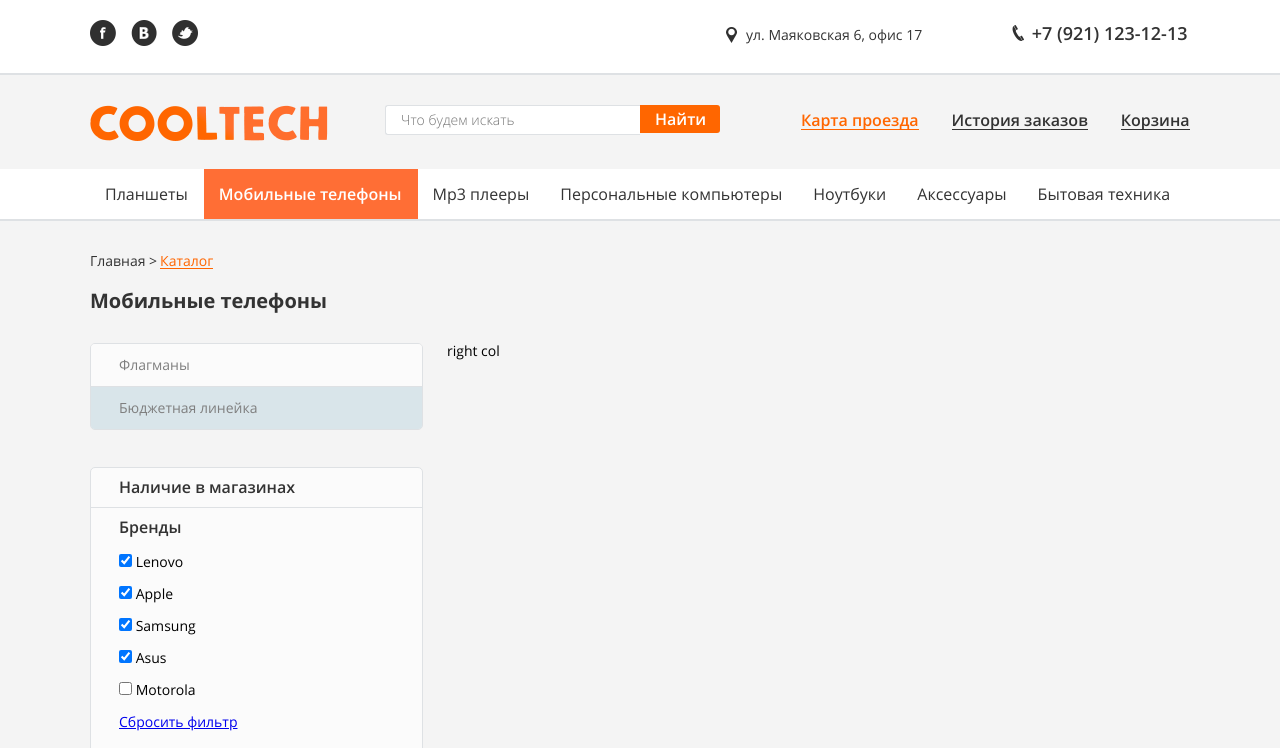
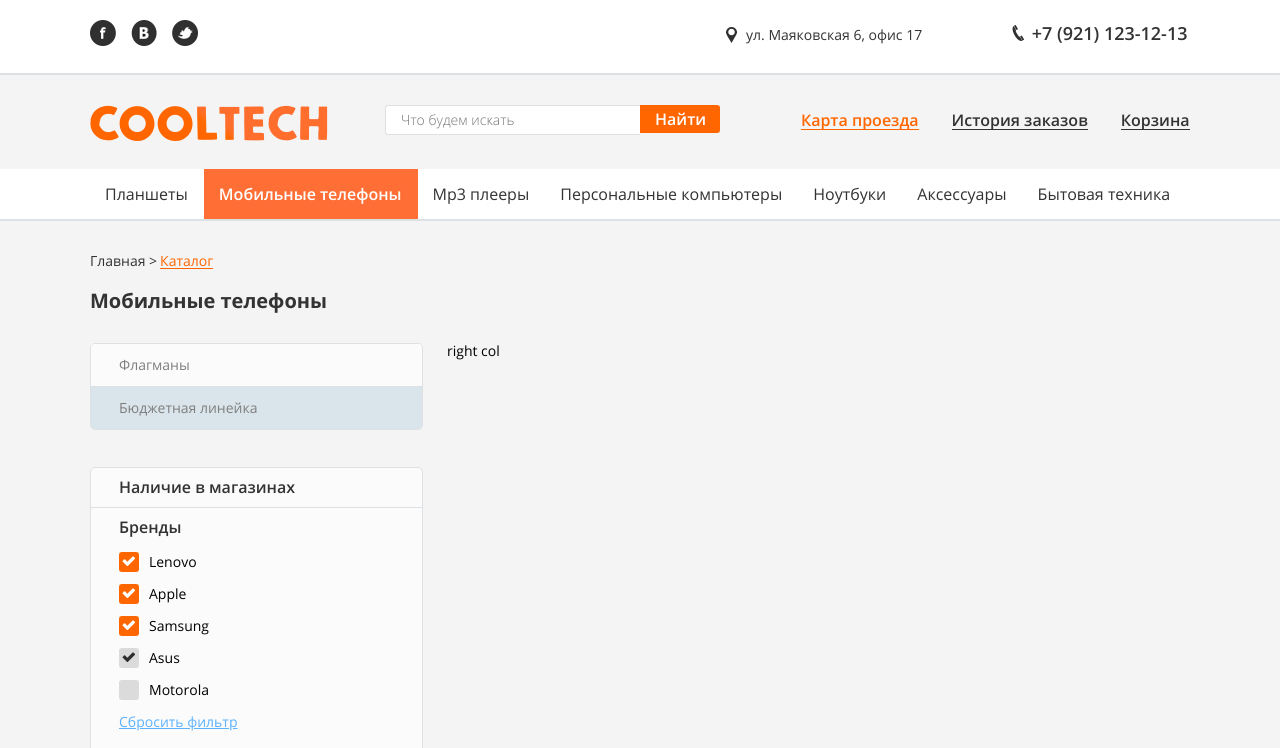
Before and after one commit to LrVch/project2, a website: page app/index.html in a window 1280 px wide. Both pictures are taken after a click on the link "Наличие в магазинах". Shown: the top 748 px of the page. Drawn offline with nearby package versions, Linux system fonts and the light colour scheme.

Commit message:
Сверстал блоки чекбоксов в фильтре и сделал сброс по кнопке

```diff
--- a/app/js/main-filter.js
+++ b/app/js/main-filter.js
@@ -7,6 +7,7 @@ var mainFilter = (function () {
 
   function _setUpListners() {
     $('.main-filter__trigger').on('click', _toggleFilter);
+    $(".main-filter__inner-reset").on('click', _reset);
   };
 
   function _modules() {
@@ -45,6 +46,15 @@ var mainFilter = (function () {
     }*/
   };
 
+  function _reset(e) {
+    e.preventDefault();
+
+    var
+      $this = $(this),
+      list = $this.closest(".main-filter__inner"),
+      checkBoxs = list.find('input[type="checkbox"]');
+    checkBoxs.removeAttr("checked");
+  }
   return {
     init: init
   };
--- a/app/markups/_blocks/_main-filter.jade
+++ b/app/markups/_blocks/_main-filter.jade
@@ -36,10 +36,10 @@
                       name= name
                       id= name.replace( / /g, "-" )
                       checked= ((index == pointCheck-1 || index >= rangeCheck[0]-1 && index <= rangeCheck[1]-1) ? true: false)
-                      class="main-filter__inner-checkbox " + ((index == pointHot-1 || index >= rangeHot[0]-1 && index <= rangeHot[1]-1) ? "main-filter__inner-checkbox--hot": "")
+                      class="main-filter__inner-checkbox"
                     )
                     label(
-                      class="main-filter__inner-label"
+                      class="main-filter__inner-labelcheck " + ((index == pointHot-1 || index >= rangeHot[0]-1 && index <= rangeHot[1]-1) ? "main-filter__inner-labelcheck--hot": "")
                       for= name.replace( / /g, "-" ))= name
               - else
                   li.main-filter__inner-item
@@ -82,7 +82,7 @@
                       class="main-filter__inner-checkbox " + ((index == pointHot-1 || index >= rangeHot[0]-1 && index <= rangeHot[1]-1) ? "main-filter__inner-checkbox--hot": "")
                     )
                     label(
-                      class="main-filter__inner-label"
+                      class="main-filter__inner-labelcheck " + ((index == pointHot-1 || index >= rangeHot[0]-1 && index <= rangeHot[1]-1) ? "main-filter__inner-labelcheck--hot": "")
                       for= name.replace( / /g, "-" ))= name
               - else
                   li.main-filter__inner-item
--- a/app/scss/_blocks/_main-filter.scss
+++ b/app/scss/_blocks/_main-filter.scss
@@ -138,3 +138,70 @@
     }
   }
 }
+
+.main-filter__inner-checkbox {
+  position: absolute;
+  left: -9999px;
+  &:checked ~ .main-filter__inner-labelcheck {
+    &:after {
+      position: absolute;
+      content: "";
+      //width: 20px;
+      //height: 20px;
+      //background: #f00;
+      left: 3px;
+      top: 4px;
+    }
+  }
+  &:checked ~ .main-filter__inner-labelcheck--hot {
+    &:after {
+      position: absolute;
+      content: "";
+      //width: 20px;
+      //height: 20px;
+      //background: #00f;
+      left: 3px;
+      top: 4px;
+    }
+  }
+}
+
+.main-filter__inner-labelcheck {
+  position: relative;
+  position: relative;
+  padding-left: 30px;
+  cursor: pointer;
+  &:before {
+    position: absolute;
+    content: "";
+    width: 20px;
+    height: 20px;
+    left: 0;
+    top: 0;
+    border-radius: 3px;
+    background: darken(map-get($clrs, grey-light), 10%);
+  }
+}
+
+.main-filter__inner-labelcheck--hot {
+  &:before {
+    background: (map-get($clrs, orange));
+  }
+}
+
+.main-filter__inner-reset {
+  font-family: $font-family-regular;
+  font-size: $font-base-size;
+  line-height: $font-base-size;
+  color: map-get($clrs, blue);
+}
+
+//// генерация спрайтов
+$cheks: labelcheck,
+labelcheck--hot;
+$cheks-map: sprite-map('icons/check/*.png', $spacing: 70px, $layout: vertical);
+@each $check in $cheks {
+  .main-filter__inner-#{$check}:after {
+    @include get-sprite($cheks-map, $check);
+  }
+}
```
Also changed, not shown: app/css/style.css, app/img/icons/accord--close.png (deleted), app/img/icons/accord--open.png (deleted), app/img/icons/check-s215f20a7bf.png (added), app/img/icons/check/labelcheck--hot.png (renamed from app/img/icons/check--orange.png), app/img/icons/check/labelcheck.png (renamed from app/img/icons/check--black.png), app/index.html.
